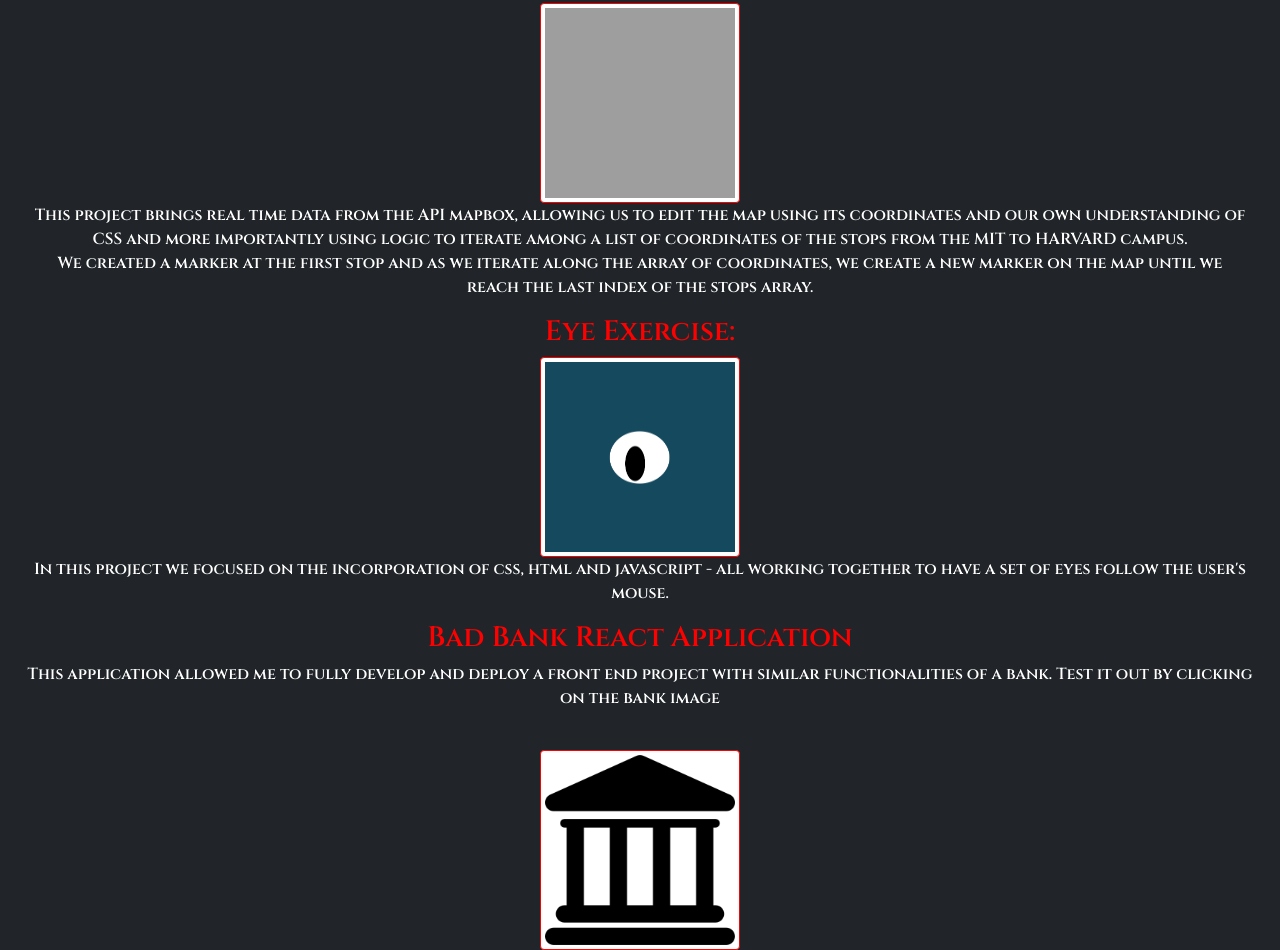
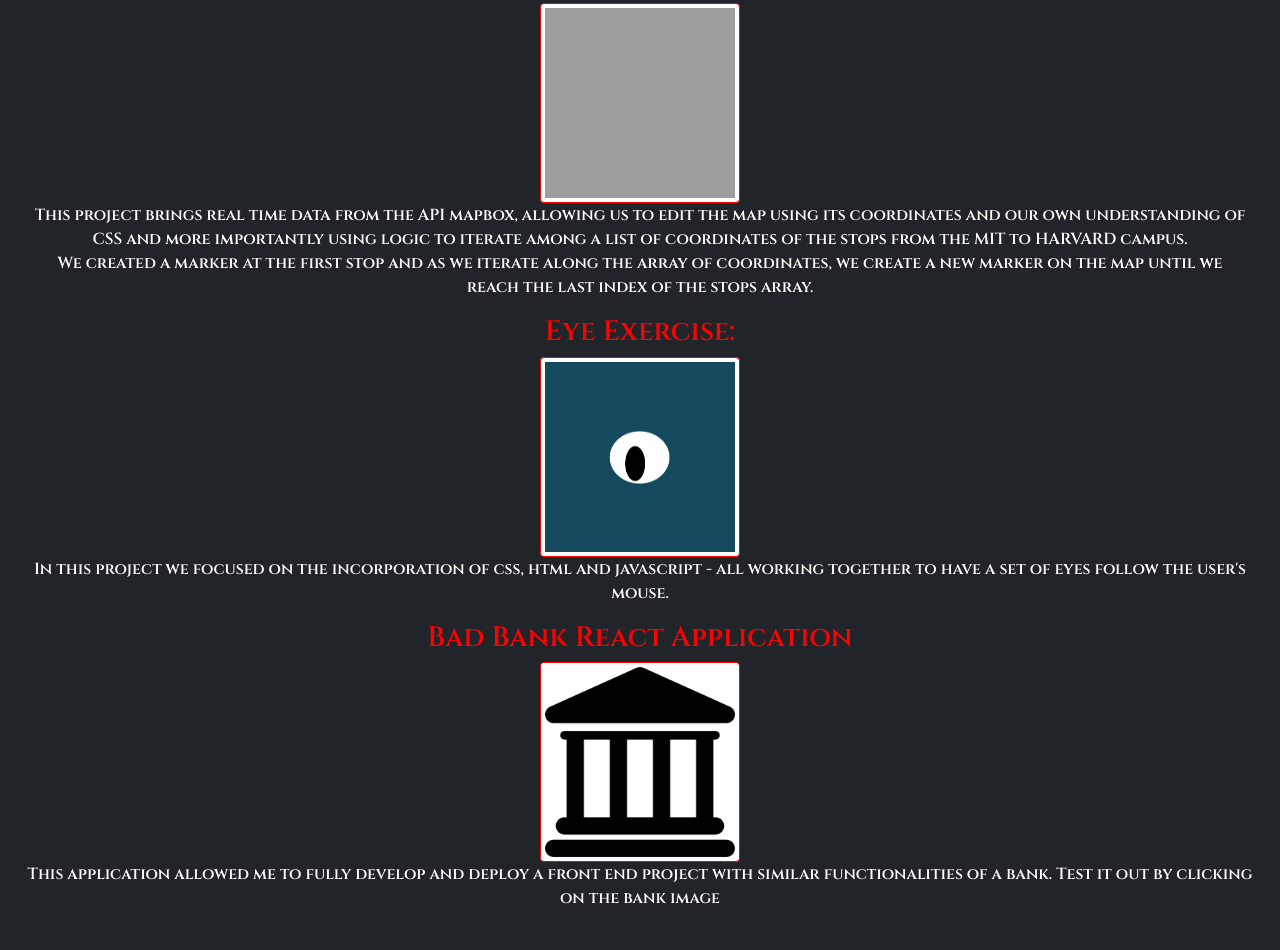
Before and after one commit to quantumeduardo/quantumeduardo.github.io, a plain HTML site: page projects.html in a window 1280 px wide. Shown: the part 1307-2257 px from the top of the page. Drawn offline with nearby package versions, Linux system fonts and the light colour scheme; grey boxes are pictures that could not be loaded.

Commit message:
update bad bank project

```diff
--- a/projects.html
+++ b/projects.html
@@ -72,12 +72,10 @@ In this project we learned how to create images on demand using javascript, so w
 
   <div>
    <h3>Bad Bank React Application</h3>
+   <a href="http://jorgehernandezbankingapp.s3-website-us-east-1.amazonaws.com/#/"><img src="badbank.png" class="img-thumbnail" alt="..."></a>
    <p> This application allowed me to fully develop and deploy a front end project with similar functionalities of a bank. Test it out by clicking on the bank image
    </p>
   </br>
-  <img src="badbank.png" class="img-thumbnail" alt="..." href="http://jorgehernandezbankingapp.s3-website-us-east-1.amazonaws.com/#/">
-   </div>
-
   </div>
 
   <footer class="mt-auto text-white-50">
```
